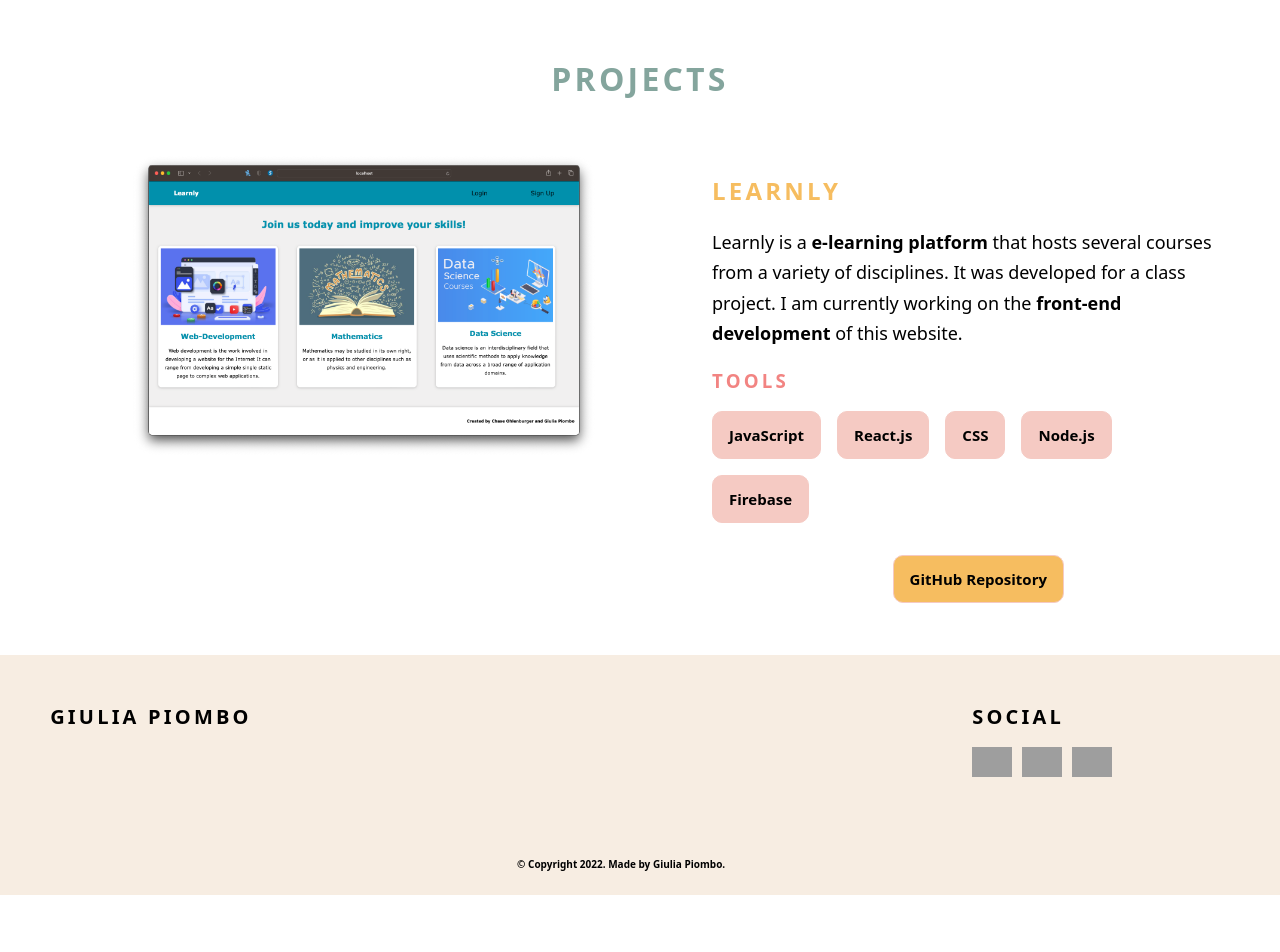
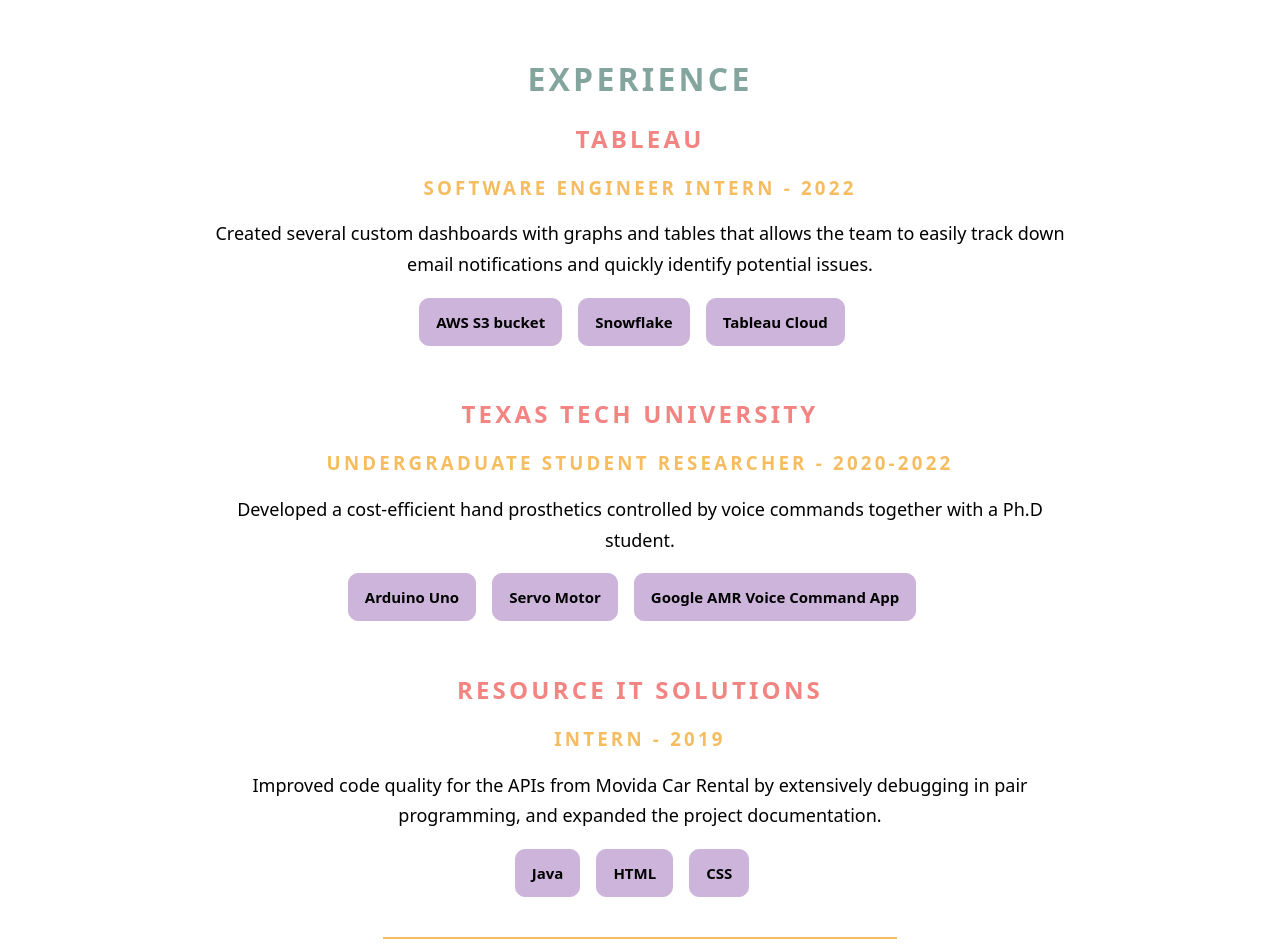
Before and after one commit to giupiombo/portfolio, a React (Create React App) app: page / in a window 1280 px wide. Shown: the part 1620-2572 px from the top of the page. Before the commit the page ends 2515 px from the top, so only its background shows below. Built offline with nearby package versions, Linux system fonts and the light colour scheme; grey boxes are pictures that could not be loaded.

Commit message:
experience section

```diff
--- a/src/App.js
+++ b/src/App.js
@@ -4,17 +4,25 @@
 import Projects from './components/Projects';
 import Footer from './components/Footer';
 import { useRef } from 'react';
+import Experience from './components/Experience';
 
 function App() {
   const homeRef = useRef();
   const aboutRef = useRef();
+  const experienceRef = useRef();
   const projectsRef = useRef();
 
   return (
     <>
-      <Header homeRef={homeRef} aboutRef={aboutRef} projectsRef={projectsRef} />
+      <Header
+        homeRef={homeRef}
+        aboutRef={aboutRef}
+        experienceRef={experienceRef}
+        projectsRef={projectsRef}
+      />
       <Home ref={homeRef} />
       <About ref={aboutRef} />
+      <Experience ref={experienceRef} />
       <Projects ref={projectsRef} />
       <Footer />
     </>
--- a/src/components/About.js
+++ b/src/components/About.js
@@ -26,7 +26,7 @@
           </p>
           <h3>Fun facts</h3>
           <li>
-            I have a 1 year old cat called Stella, I adopted her when she was 5
+            I have a 1 year old cat called Stella. I adopted her when she was 5
             weeks old at the shelter.
           </li>
           <li>
@@ -34,8 +34,8 @@
             when I have some spare time.
           </li>
           <li>
-            Sports have always been part of my life, since I was very young I
-            used to swim and play soccer. Nowadays I like to hike, boxing and
+            Sports have always been part of my life. Every since I was young I
+            used to swim and play soccer. Nowadays I like hiking, boxing and
             muay-thai.
           </li>
         </div>
--- /dev/null
+++ b/src/components/Experience.js
@@ -0,0 +1,41 @@
+import classes from './Experience.module.css';
+import { forwardRef } from 'react';
+
+const Experience = forwardRef((props, ref) => {
+  return (
+    <div className={classes.experience} ref={ref}>
+      <h1>Experience</h1>
+      <h2>Tableau</h2>
+      <h3>Software Engineer Intern - 2022</h3>
+      <p>
+        Created several custom dashboards with graphs and tables that allows the
+        team to easily track down email notifications and quickly identify
+        potential issues.
+      </p>
+      <button>AWS S3 bucket</button>
+      <button>Snowflake</button>
+      <button>Tableau Cloud</button>
+      <h2>Texas Tech University</h2>
+      <h3>Undergraduate Student Researcher - 2020-2022</h3>
+      <p>
+        Developed a cost-efficient hand prosthetics controlled by voice commands
+        together with a Ph.D student.
+      </p>
+      <button>Arduino Uno</button>
+      <button>Servo Motor</button>
+      <button>Google AMR Voice Command App</button>
+      <h2>Resource IT Solutions</h2>
+      <h3>Intern - 2019</h3>
+      <p>
+        Improved code quality for the APIs from Movida Car Rental by extensively
+        debugging in pair programming, and expanded the project documentation.
+      </p>
+      <button>Java</button>
+      <button>HTML</button>
+      <button>CSS</button>
+      <hr className={classes.divider} />
+    </div>
+  );
+});
+
+export default Experience;
--- /dev/null
+++ b/src/components/Experience.module.css
@@ -0,0 +1,55 @@
+.experience {
+  padding: 20px;
+  font-family: system-ui, -apple-system, BlinkMacSystemFont, 'Segoe UI', Roboto,
+    Oxygen, Ubuntu, Cantarell, 'Open Sans', 'Helvetica Neue', sans-serif;
+  margin-left: 12rem;
+  margin-right: 12rem;
+  text-align: center;
+}
+
+.experience h1 {
+  text-transform: uppercase;
+  letter-spacing: 0.2rem;
+  color: #84a59d;
+  text-align: center;
+}
+
+.experience h2 {
+  text-transform: uppercase;
+  letter-spacing: 0.2rem;
+  color: #f28482;
+}
+
+.experience h3 {
+  text-transform: uppercase;
+  letter-spacing: 0.2rem;
+  color: #f6bd60;
+}
+
+.experience p {
+  font-size: 18px;
+  line-height: 1.7;
+}
+
+.experience button {
+  font: inherit;
+  text-align: center;
+  padding-left: 1rem;
+  padding-right: 1rem;
+  height: 3rem;
+  font-size: 15px;
+  font-weight: bold;
+  margin-right: 1rem;
+  margin-bottom: 1rem;
+  border: 1px solid #cdb4db;
+  background: #cdb4db;
+  border-radius: 10px;
+  margin-bottom: 2rem;
+}
+
+.divider {
+  background-color: #f6bd60;
+  width: 60%;
+  border: 0cm;
+  height: 0.1rem;
+}
--- a/src/components/Header.js
+++ b/src/components/Header.js
@@ -1,6 +1,6 @@
 import classes from './Header.module.css';
 
-const Header = ({ homeRef, aboutRef, projectsRef }) => {
+const Header = ({ homeRef, aboutRef, experienceRef, projectsRef }) => {
   const onHomeClick = (e) => {
     e.preventDefault();
     homeRef.current.scrollIntoView({ behavior: 'smooth' });
@@ -9,6 +9,11 @@
   const onAboutClick = (e) => {
     e.preventDefault();
     aboutRef.current.scrollIntoView({ behavior: 'smooth' });
+  };
+
+  const onExperienceClick = (e) => {
+    e.preventDefault();
+    experienceRef.current.scrollIntoView({ behavior: 'smooth' });
   };
 
   const onProjectsClick = (e) => {
@@ -22,6 +27,7 @@
       <span></span>
       <button onClick={onHomeClick}>Home</button>
       <button onClick={onAboutClick}>About</button>
+      <button onClick={onExperienceClick}>Experience</button>
       <button onClick={onProjectsClick}>Projects</button>
     </header>
   );
--- a/src/components/Header.module.css
+++ b/src/components/Header.module.css
@@ -28,5 +28,5 @@
 }
 
 .header span {
-  margin-left: 40%;
+  margin-left: 35%;
 }
```
